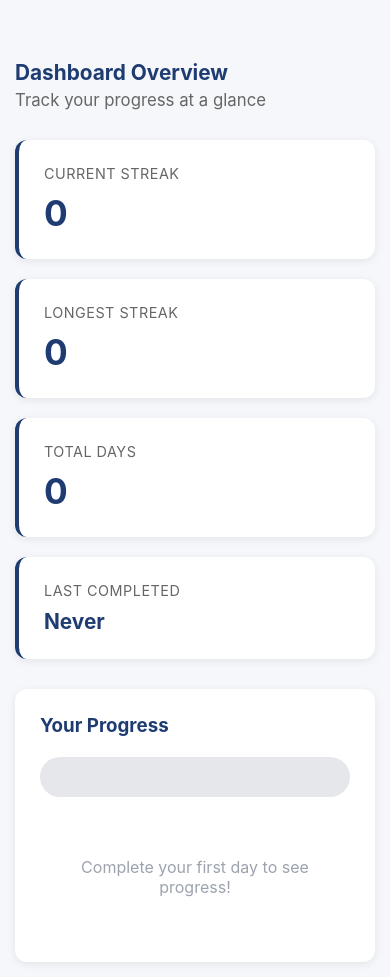
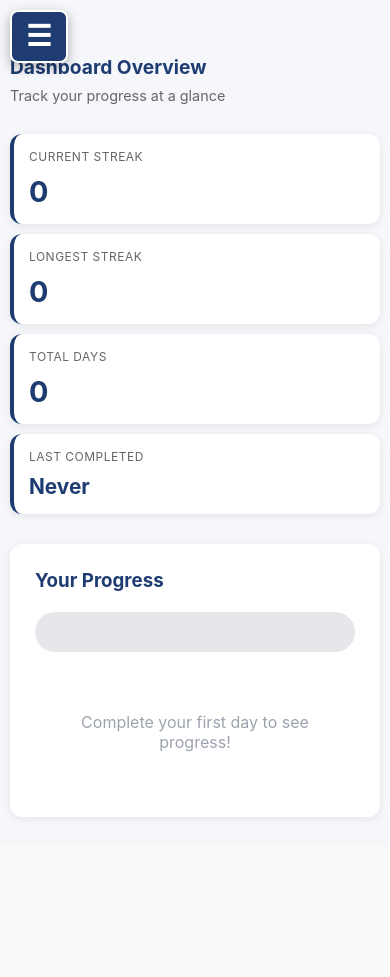
Before and after one commit to JaseAllen937/schedule_tracker, a Flask app: page / in a window 390 px wide. After the commit the page ends 820 px from the top, so only its background shows below. Run offline with Flask 3, Linux system fonts and the light colour scheme; the visitor is signed in with stand-in values (Sample User, id 1); data that the repository does not hold is empty.

Commit message:
Fix CSS - remove duplicates, balance braces, add visible hamburger

```diff
--- a/momentum-tracker-app/static/styles.css
+++ b/momentum-tracker-app/static/styles.css
@@ -781,6 +781,25 @@ body.test-page {
   overflow-x: auto;
 }
 
+/* Hamburger menu button */
+.hamburger {
+  display: none;
+  position: fixed;
+  top: 10px;
+  left: 10px;
+  z-index: 1001;
+  background: #1e3c72;
+  color: white;
+  border: 2px solid white;
+  padding: 10px 14px;
+  border-radius: 8px;
+  cursor: pointer;
+  font-size: 1.8em;
+  box-shadow: 0 4px 12px rgba(0, 0, 0, 0.3);
+  font-weight: bold;
+  line-height: 1;
+}
+
 /* Responsive Design */
 @media (max-width: 1200px) {
   .categories-container {
@@ -793,7 +812,10 @@ body.test-page {
 }
 
 @media (max-width: 768px) {
-  /* Hide sidebar off-screen by default */
+  .hamburger {
+    display: block !important;
+  }
+
   .sidebar {
     position: fixed;
     left: -280px;
@@ -802,35 +824,15 @@ body.test-page {
     z-index: 1000;
   }
 
-  /* Sidebar slides in when open */
   .sidebar.open {
     left: 0;
   }
 
-  /* Full-width content */
   .main-content {
     margin-left: 0;
-    padding: 60px 15px 15px 15px;
+    padding: 55px 12px 12px 12px;
   }
 
-  /* Hamburger menu button */
-  .hamburger {
-    display: block;
-    position: fixed;
-    top: 15px;
-    left: 15px;
-    z-index: 1001;
-    background: #1e3c72;
-    color: white;
-    border: none;
-    padding: 12px 16px;
-    border-radius: 8px;
-    cursor: pointer;
-    font-size: 1.5em;
-    box-shadow: 0 2px 8px rgba(0, 0, 0, 0.2);
-  }
-
-  /* Dark overlay when sidebar is open */
   .sidebar-overlay {
     display: none;
     position: fixed;
@@ -846,12 +848,35 @@ body.test-page {
     display: block;
   }
 
+  .page-header h1 {
+    font-size: 1.4em;
+    margin-bottom: 8px;
+  }
+
+  .page-header p {
+    font-size: 0.9em;
+  }
+
   .categories-container {
     grid-template-columns: 1fr;
+    gap: 15px;
   }
 
   .stats-grid {
     grid-template-columns: repeat(2, 1fr);
+    gap: 12px;
+  }
+
+  .stat-card {
+    padding: 15px;
+  }
+
+  .stat-label {
+    font-size: 0.75em;
+  }
+
+  .stat-value {
+    font-size: 1.8em;
   }
 
   .complete-day-container {
@@ -860,31 +885,44 @@ body.test-page {
   }
 
   .complete-btn {
-    padding: 15px 30px;
-    font-size: 1em;
+    padding: 14px 24px;
+    font-size: 0.95em;
   }
 
-  .page-header h1 {
-    font-size: 1.5em;
+  .category-card {
+    padding: 15px;
+  }
+
+  .category-title {
+    font-size: 1.1em;
+  }
+
+  .task-item {
+    padding: 10px;
+    font-size: 0.95em;
   }
 }
 
 @media (max-width: 480px) {
   .stats-grid {
     grid-template-columns: 1fr;
+    gap: 10px;
   }
 
   .page-header h1 {
-    font-size: 1.3em;
+    font-size: 1.2em;
+  }
+
+  .main-content {
+    padding: 55px 10px 10px 10px;
   }
 }
 
-/* Desktop - hide hamburger */
-.hamburger {
-  display: none;
-}
+@media (min-width: 769px) {
+  .hamburger {
+    display: none;
+  }
 
-@media (min-width: 769px) {
   .sidebar-overlay {
     display: none !important;
   }
```
